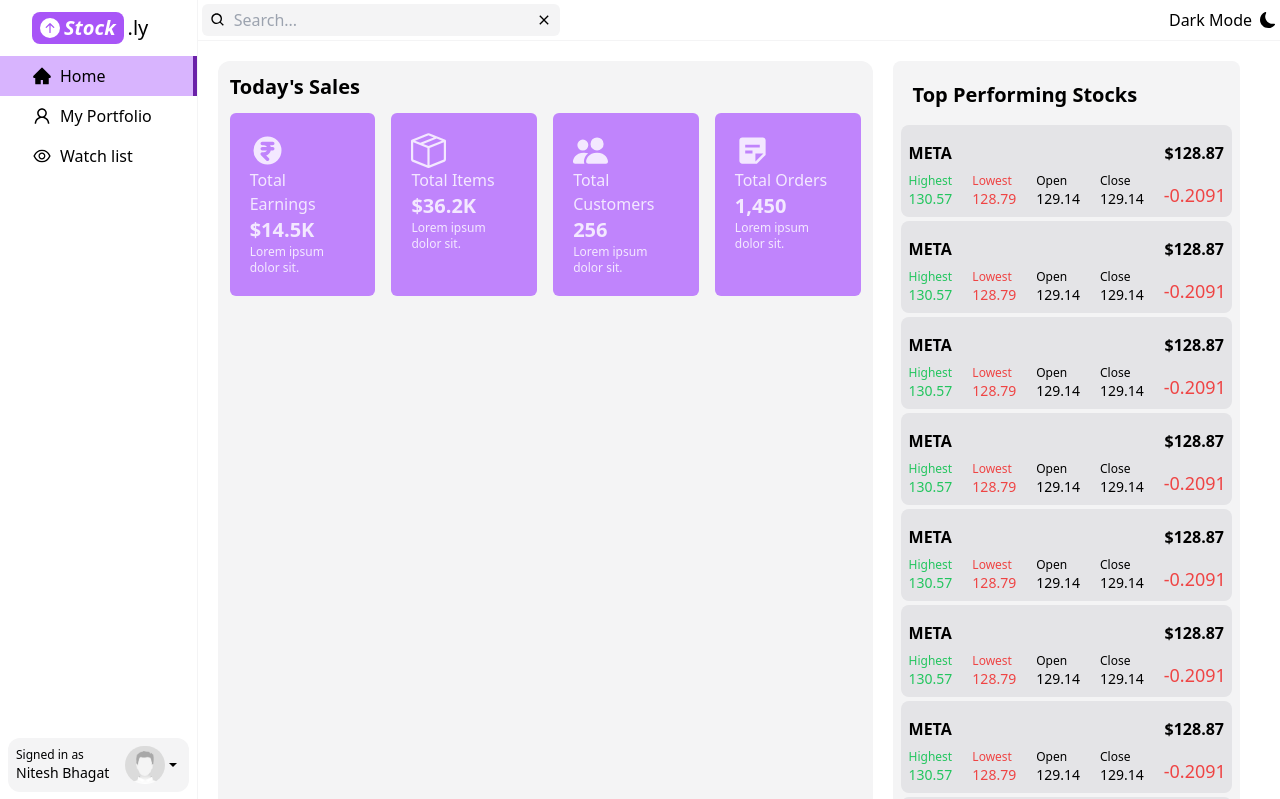
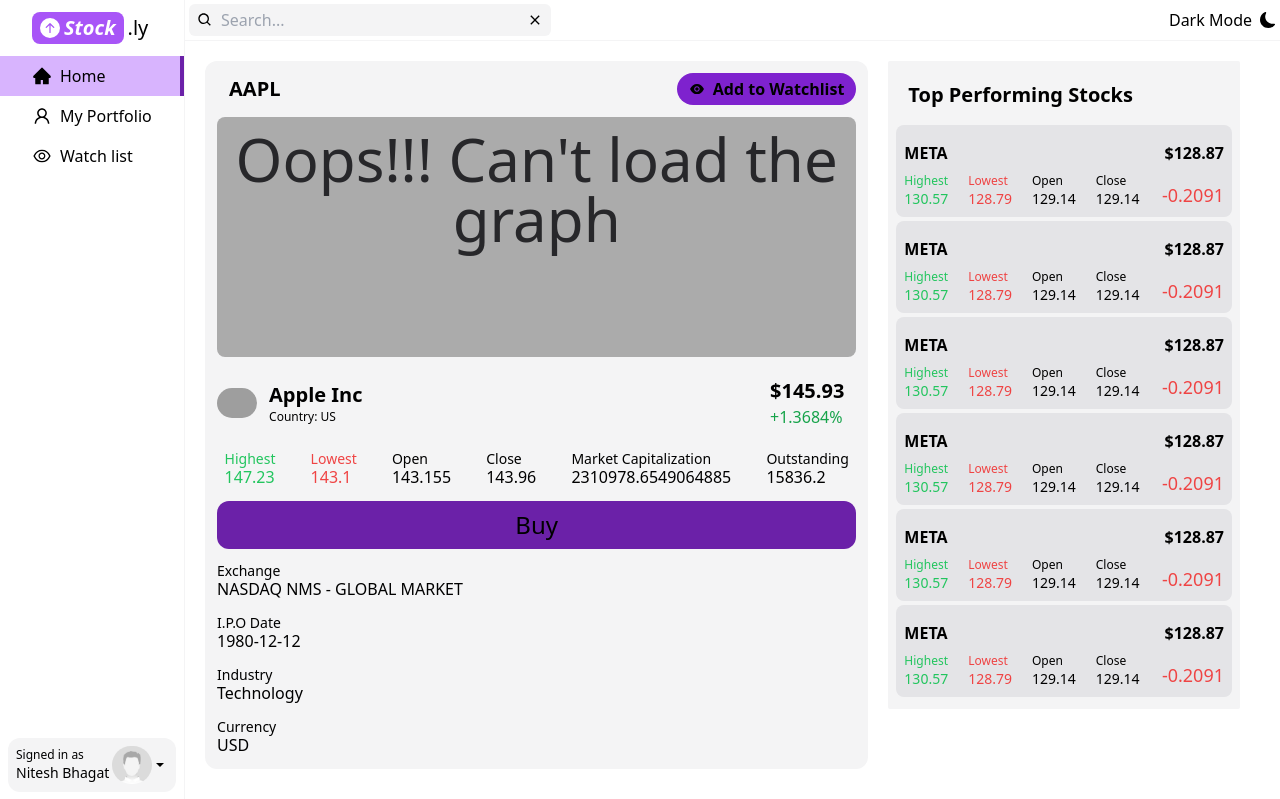
Before and after one commit to nitesh98bhagat/Stock-Trading-App, a Next.js app: page / in a window 1280 px wide. Shown: the top 799 px of the page. Built offline with nearby package versions, Linux system fonts and the light colour scheme; grey boxes are pictures that could not be loaded.

Commit message:
Redesigned Home Tab

```diff
--- a/components/TabBarView/HomeTab.js
+++ b/components/TabBarView/HomeTab.js
@@ -1,65 +1,138 @@
 import React from "react";
 import { BsBoxSeam, BsPeopleFill } from "react-icons/bs";
 import { HiCurrencyRupee } from "react-icons/hi";
-import { MdStickyNote2 } from "react-icons/md";
 import StockTile from "../StockTile";
+import { AiFillEye } from "react-icons/ai";
 
 function HomeTab() {
+  const data = {
+    country: "US",
+    currency: "USD",
+    exchange: "NASDAQ NMS - GLOBAL MARKET",
+    finnhubIndustry: "Technology",
+    ipo: "1980-12-12",
+    logo: "https://static2.finnhub.io/file/publicdatany/finnhubimage/stock_logo/AAPL.svg",
+    marketCapitalization: 2310978.6549064885,
+    name: "Apple Inc",
+    phone: "14089961010.0",
+    shareOutstanding: 15836.2,
+    ticker: "AAPL",
+    weburl: "https://www.apple.com/",
+  };
+
+  const quote = {
+    c: 145.93,
+    d: 1.97,
+    dp: 1.3684,
+    h: 147.23,
+    l: 143.1,
+    o: 143.155,
+    pc: 143.96,
+    t: 1674853204,
+  };
+
   return (
-    <div className="flex-row flex p-5 ">
-      <div className="bg-zinc-100 dark:bg-zinc-900 rounded-xl p-3 flex-col flex flex-grow space-y-3">
-        <div className="flex-row flex justify-between">
-          <h1 className="text-xl font-bold">{"Today's Sales"}</h1>
+    <div className="flex-row flex p-5 justify-start items-start">
+      {/* Selected stock performance details */}
+      <div className="bg-zinc-100 dark:bg-zinc-900 rounded-xl p-3 flex-col flex flex-1 space-y-3">
+        {/* Header- Logo,Symbol & Name */}
+        <div className="flex-row flex items-center ">
+          <h1 className="text-xl font-bold px-3">{data.ticker}</h1>
+
+          <button className="bg-purple-700 px-3 py-1 rounded-full font-semibold flex flex-row items-center space-x-2 ml-auto">
+            <AiFillEye />
+            <span>Add to Watchlist</span>
+          </button>
         </div>
-        <div className="flex-row flex space-x-4">
-          <PriceCard
-            icon={<HiCurrencyRupee size={35} />}
-            title="Total Earnings"
-            subtitle={"$14.5K"}
-            lowerline={"Lorem ipsum dolor sit."}
-          />
-          <PriceCard
-            icon={<BsBoxSeam size={35} />}
-            title="Total Items"
-            subtitle={"$36.2K"}
-            lowerline={"Lorem ipsum dolor sit."}
-          />
-          <PriceCard
-            icon={<BsPeopleFill size={35} />}
-            title="Total Customers"
-            subtitle={"256"}
-            lowerline={"Lorem ipsum dolor sit."}
-          />
-          <PriceCard
-            icon={<MdStickyNote2 size={35} />}
-            title="Total Orders"
-            subtitle={"1,450"}
-            lowerline={"Lorem ipsum dolor sit."}
-          />
+        {/* Graph performance */}
+        <div className="container bg-black/30 rounded-lg p-3 h-60 text-center ">
+          <h1 className="text-6xl text-zinc-800">
+            {"Oops!!! Can't load the graph"}
+          </h1>
+        </div>
+        {/* Stock Details */}
+        {/* -------------QUOTE DATA--------------- */}
+        {/*headline */}
+        <div className="flex-row flex flex-grow items-center py-2">
+          <img src={data.logo} alt="logo" className="w-10 rounded-full" />
+
+          <div className=" px-3 flex-col flex">
+            <h1 className="text-xl font-bold ">{data.name}</h1>
+            <span className="text-xs">Country: {data.country}</span>
+          </div>
+
+          <div className=" px-3 flex-col flex ml-auto">
+            <h1 className="text-xl font-bold ">${quote.c}</h1>
+            <span
+              className={`${
+                quote.dp > 0 ? "text-green-600" : "text-red-500  "
+              }`}
+            >
+              {`${quote.dp > 0 ? `+${quote.dp}%` : `${quote.dp}%`}`}
+            </span>
+          </div>
+        </div>
+
+        {/* Details Row */}
+        <div className="flex-row flex items-center justify-around w-full space-x-5 ">
+          {/* High price */}
+          <div className="flex-col flex text-sm text-green-500 -space-y-1">
+            <h1 className="text-sm">Highest</h1>
+            <span className="text-base">{quote.h}</span>
+          </div>
+          {/* Low price */}
+          <div className="flex-col flex text-sm text-red-500 hover:dark:text-red-300 -space-y-1">
+            <h1 className="text-sm">Lowest </h1>
+            <span className="text-base">{quote.l}</span>
+          </div>
+          {/* open price */}
+          <div className="flex-col flex text-sm -space-y-1">
+            <h1 className="text-sm">Open </h1>
+
+            <span className="text-base">{quote.o}</span>
+          </div>
+          {/* open price */}
+          <div className="flex-col flex text-sm -space-y-1">
+            <h1 className="text-sm"> Close</h1>
+            <span className="text-base">{quote.pc}</span>
+          </div>
+          {/* Market Capitalization */}
+          <div className="flex-col flex text-sm -space-y-1">
+            <h1 className="text-sm"> Market Capitalization</h1>
+            <span className="text-base">{data.marketCapitalization}</span>
+          </div>
+          {/* Share Outstanding */}
+          <div className="flex-col flex text-sm -space-y-1">
+            <h1 className="text-sm">Outstanding</h1>
+            <span className="text-base">{data.shareOutstanding}</span>
+          </div>
+        </div>
+        <button className="bg-purple-800 rounded-xl flex-1 p-2 text-2xl">
+          Buy
+        </button>
+        {/* -----------COMPANY PROFILE--------------------------- */}
+        {/* Share Outstanding */}
+        <div className="flex-col flex text-sm -space-y-1">
+          <h1 className="text-sm">Exchange</h1>
+          <span className="text-base">{data.exchange}</span>
+        </div>
+        <div className="flex-col flex text-sm -space-y-1">
+          <h1 className="text-sm">I.P.O Date</h1>
+          <span className="text-base">{data.ipo}</span>
+        </div>
+        <div className="flex-col flex text-sm -space-y-1">
+          <h1 className="text-sm">Industry</h1>
+          <span className="text-base">{data.finnhubIndustry}</span>
+        </div>
+        <div className="flex-col flex text-sm -space-y-1">
+          <h1 className="text-sm">Currency</h1>
+          <span className="text-base">{data.currency}</span>
         </div>
       </div>
-      <div className="p-2 rounded-lg h-full mx-5 bg-zinc-100 dark:bg-zinc-900 w-1/3">
+      {/* Top Performing Stocks */}
+      <div className="p-2 rounded-sm h-full mx-5 bg-zinc-100 dark:bg-zinc-900 w-1/3">
         <h1 className="p-3 text-xl font-bold">Top Performing Stocks</h1>
 
-        <StockTile />
-        <StockTile />
-        <StockTile />
-        <StockTile />
-        <StockTile />
-        <StockTile />
-        <StockTile />
-        <StockTile />
-        <StockTile />
-        <StockTile />
-        <StockTile />
-        <StockTile />
-        <StockTile />
-        <StockTile />
-        <StockTile />
-        <StockTile />
-        <StockTile />
-        <StockTile />
-        <StockTile />
         <StockTile />
         <StockTile />
         <StockTile />
```
